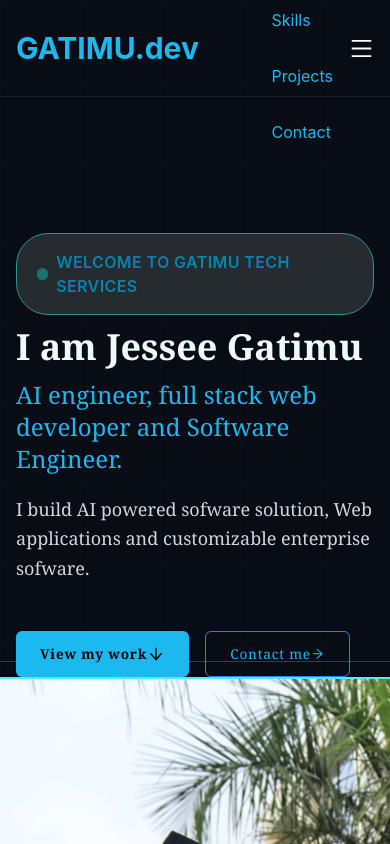
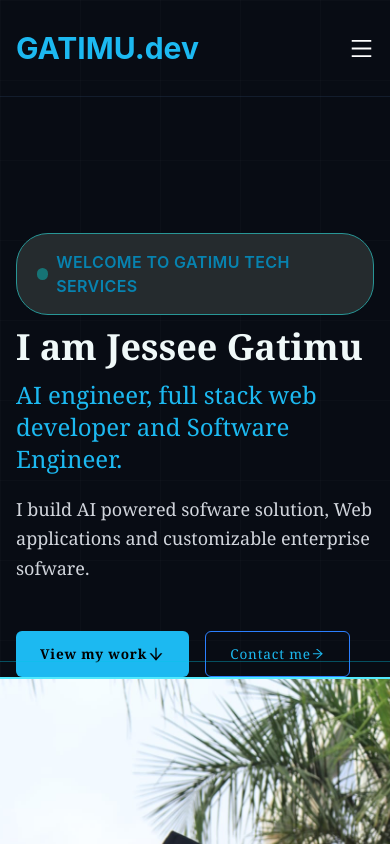
Before and after one commit to JesseeGatimu/portfolio, a React (Vite) app: page / in a window 390 px wide. Shown: the top 844 px of the page. Built offline with nearby package versions, Linux system fonts and the light colour scheme.

Commit message:
Made final chnages and pushed all the changes to prod

```diff
--- a/src/components/Navbar.jsx
+++ b/src/components/Navbar.jsx
@@ -8,24 +8,24 @@ const Navbar =() =>{
     return(
         <div className=" flex justify-between items-center h-24 max-w-[1240px] mx-auto px-4 text-white">
             <h1 className="w-full text-3xl font-bold text-[#1cb9f1]">GATIMU.dev</h1>
-            <ul className="hiden md:flex text-[#1cb9f1]">
-                <li className="p-4"><a href="#home">Home</a></li>
-                <li className="p-4"><a href="#skills">Skills</a></li>
-                <li className="p-4"><a href="#projects">Projects</a></li>
-                <li className="p-4"><a href="#contact">Contact</a></li>
+            <ul className="hidden md:flex text-[#1cb9f1]">
+                <li className="p-4"><a href="#home" className="hover:text-[#98c4b8]">Home</a></li>
+                <li className="p-4"><a href="#skills" className="hover:text-[#98c4b8]">Skills</a></li>
+                <li className="p-4"><a href="#projects" className="hover:text-[#98c4b8]">Projects</a></li>
+                <li className="p-4"><a href="#contact" className="hover:text-[#98c4b8]">Contact</a></li>
             </ul>
             <div className="md:hidden" onClick={()=>setNav(!nav)}>
                 {nav ? <AiOutlineClose size={25} /> : <AiOutlineMenu size={25} />}
             </div>
             <div className={nav
-            ? "fixed left-0 top-0 w-[60%] h-full border-r border-gray-900 bg-[#000300] ease-in-out duration-500"
+            ? "fixed left-0 top-0 z-50 w-[60%] h-full border-r border-gray-900 bg-[#000300] ease-in-out duration-500"
             : "fixed left-[-100%] top-0 w-[60%] h-full border-r border-gray-900 bg-[#000300] ease-in-out duration-500"}>
               <h1 className="w-full text-3xl font-bold text-[#95edec] p-4">GATIMU.dev</h1>
               <ul className="font-serif uppercase p-4 text-[#95edec]">
-                <li className="p-4 border-b border-gray-600">Home</li>
-                <li className="p-4 border-b border-gray-600">Skills</li>
-                <li className="p-4 border-b border-gray-600">About</li>
-                <li className="p-4 border-b border-gray-600">Contact</li>
+                <li className="p-4 border-b border-gray-600"><a href="#home" onClick={()=>setNav(false)} className="hover:text-[#98c4b8]">Home</a></li>
+                <li className="p-4 border-b border-gray-600"><a href="#skills" onClick={()=>setNav(false)} className="hover:text-[#98c4b8]">Skills</a></li>
+                <li className="p-4 border-b border-gray-600"><a href="#projects" onClick={()=>setNav(false)} className="hover:text-[#98c4b8]">Projects</a></li>
+                <li className="p-4 border-b border-gray-600"><a href="#contact" onClick={()=>setNav(false)} className="hover:text-[#98c4b8]">Contact</a></li>
               </ul>
             </div>
         </div>
```
